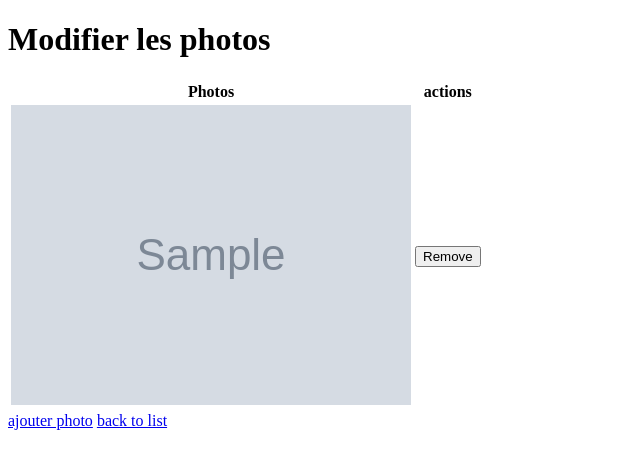
After one commit to John-Rep/AstroLogement, a Symfony app: template AstroLogement/templates/location/edit_photo.html.twig in a window 1280 px wide. The commit adds this page. Shown: the top 469 px of the page, without its empty margins (0-640 px from the left). Run offline with Twig, Linux system fonts and the light colour scheme; the template is opened without the code that fills it: most values are stand-ins (such as "Sample title", 1, 10 or a date in 2020); grey boxes marked "Sample" are stand-in pictures; some libraries are stand-ins or nearby versions.

Commit message:
feat : Modifier les photos d'une location
Supprimer automatiquement les photos du dossier public/photos si on les supprime de la location ou si on supprime la location elle même

```diff
--- a/AstroLogement/config/services.yaml
+++ b/AstroLogement/config/services.yaml
@@ -4,6 +4,7 @@
 # Put parameters here that don't need to change on each machine where the app is deployed
 # https://symfony.com/doc/current/best_practices.html#use-parameters-for-application-configuration
 parameters:
+    photos_directory: '%kernel.project_dir%/public/photos'
 
 services:
     # default configuration for services in *this* file
--- /dev/null
+++ b/AstroLogement/templates/location/_remove_photo_form.html.twig
@@ -0,0 +1,4 @@
+<form method="post" action="{{ path('app_location_photo_remove', {'id': location.id, 'photo': index}) }}" onsubmit="return confirm('Are you sure you want to delete this item?');">
+    <input type="hidden" name="_token" value="{{ csrf_token('remove' ~ location.id) }}">
+    <button class="btn">Remove</button>
+</form>
--- /dev/null
+++ b/AstroLogement/templates/location/edit_photo.html.twig
@@ -0,0 +1,35 @@
+{% extends 'base.html.twig' %}
+
+{% block title %}Location index{% endblock %}
+
+{% block body %}
+    <h1>Modifier les photos</h1>
+
+    <table class="table">
+        <thead>
+            <tr>
+                <th>Photos</th>
+                <th>actions</th>
+            </tr>
+        </thead>
+        <tbody>
+            {% for index, photo in location.photos %}
+            <tr>
+                <td>
+                    <img src="{{ asset(photo) }}" alt="Image"/>
+                </td>
+                <td>
+                    {{ include('location/_remove_photo_form.html.twig') }}
+                </td>
+            </tr>
+            {% else %}
+            <tr>
+                <td colspan="9">no records found</td>
+            </tr>
+            {% endfor %}
+        </tbody>
+    </table>
+
+    <a href="{{ path('app_location_photo_add', {'id': location.id}) }}">ajouter photo</a>
+    <a href="{{ path('app_location_index') }}">back to list</a>
+{% endblock %}
--- a/AstroLogement/templates/location/index.html.twig
+++ b/AstroLogement/templates/location/index.html.twig
@@ -37,7 +37,7 @@
                 <td>
                     <a href="{{ path('app_location_show', {'id': location.id}) }}">show</a>
                     <a href="{{ path('app_location_edit', {'id': location.id}) }}">edit</a>
-                    <a href="{{ path('app_location_photo_add', {'id': location.id}) }}">add photo</a>
+                    <a href="{{ path('app_location_photo_edit', {'id': location.id}) }}">edit photos</a>
                 </td>
             </tr>
         {% else %}
```
Also changed, not shown: AstroLogement/src/Controller/LocationController.php (+30 -6 lines), AstroLogement/src/Entity/Location.php (+7 -0 lines), AstroLogement/templates/location/new_photo.html.twig (added, +11 -0 lines).
